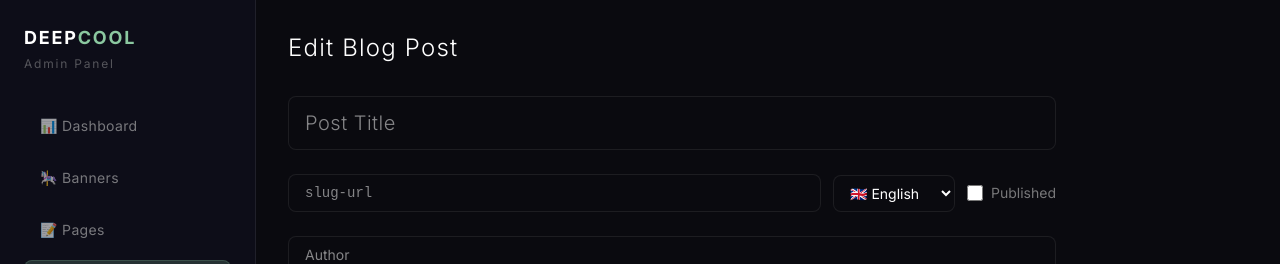
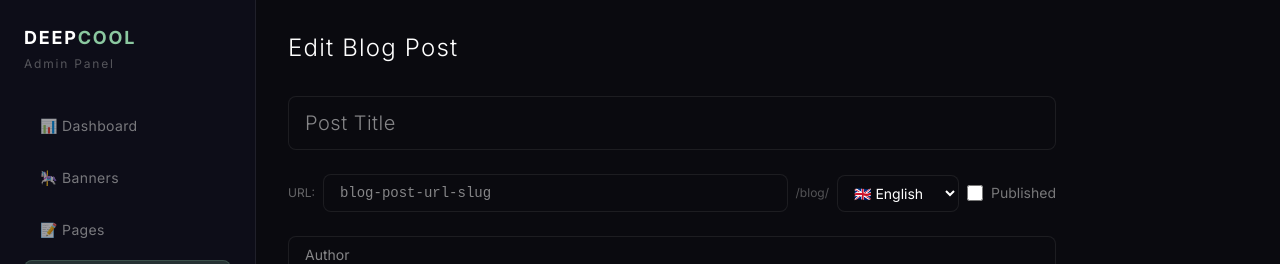
Before and after one commit to AiTech-source/Xmoso-B2B, a Next.js app: page /admin/blog/1/edit in a window 1280 px wide. Shown: the top 264 px of the page. Built offline with nearby package versions, Linux system fonts and the light colour scheme; no server answers; the database is empty.

Commit message:
fix: dark print header for logo + blog slug label

```diff
--- a/src/app/admin/blog/[id]/edit/page.tsx
+++ b/src/app/admin/blog/[id]/edit/page.tsx
@@ -81,9 +81,11 @@ export default function AdminBlogEditPage() {
             placeholder="Post Title" className="w-full bg-deep-dark border border-silver/10 rounded-lg px-4 py-3 text-xl text-white font-light tracking-wide" />
 
           {/* Slug + Locale + Published */}
-          <div className="flex gap-3 items-center flex-wrap">
+          <div className="flex flex-wrap items-center gap-2">
+            <span className="text-xs text-silver/50">URL:</span>
             <input value={form.slug} onChange={(e) => setForm({ ...form, slug: e.target.value.toLowerCase().replace(/[^a-z0-9]+/g, "-") })}
-              placeholder="slug-url" className="flex-1 bg-deep-dark border border-silver/10 rounded-lg px-4 py-2 text-sm text-white font-mono min-w-[200px]" />
+              placeholder="blog-post-url-slug" className="flex-1 bg-deep-dark border border-silver/10 rounded-lg px-4 py-2 text-sm text-white font-mono min-w-[200px]" />
+<span className="text-xs text-silver/40">/blog/</span>
             <select value={form.locale} onChange={(e) => setForm({ ...form, locale: e.target.value })}
               className="bg-deep-dark border border-silver/10 rounded-lg px-3 py-2 text-sm text-white">
               <option value="en">🇬🇧 English</option><option value="zh">🇨🇳 Chinese</option>
--- a/src/app/api/product-print/route.ts
+++ b/src/app/api/product-print/route.ts
@@ -69,15 +69,15 @@ export async function GET(req: Request) {
   * { box-sizing:border-box; margin:0; padding:0; }
   body { font-family:'Helvetica Neue',Arial,sans-serif; background:#fff; color:#222; line-height:1.5; padding:30px; }
   .bar { height:4px; background:linear-gradient(90deg,#2a7d4e,#7EC8E3); margin:-30px -30px 20px; }
-  .hd { display:flex; justify-content:space-between; align-items:flex-end; padding-bottom:15px; border-bottom:2px solid #2a7d4e; margin-bottom:20px; }
+  .hd { display:flex; justify-content:space-between; align-items:flex-end; padding:20px; background:#1a1a2e; border-radius:8px; margin-bottom:20px; }
+  .hd-l .b { font-size:20px;font-weight:700;color:#8BC8A0;letter-spacing:2px; }
+  .hd-l .t { font-size:9px;color:rgba(255,255,255,0.4);letter-spacing:1px; }
+  .hd-r { text-align:right; }
+  .hd-r h1 { font-size:22px;font-weight:600;color:#fff; }
+  .hd-r .sub { font-size:13px;color:rgba(255,255,255,0.6);margin-top:2px; }
+  .hd-r .cat { font-size:11px;color:#8BC8A0;margin-top:1px;font-weight:500; }
   .hd-l { display:flex; align-items:center; gap:12px; }
   .hd-l .m { width:36px;height:36px;background:#2a7d4e;border-radius:6px;display:flex;align-items:center;justify-content:center;color:#fff;font-weight:700;font-size:18px; }
-  .hd-l .b { font-size:20px;font-weight:700;color:#2a7d4e;letter-spacing:2px; }
-  .hd-l .t { font-size:9px;color:#999;letter-spacing:1px; }
-  .hd-r { text-align:right; }
-  .hd-r h1 { font-size:22px;font-weight:600;color:#111; }
-  .hd-r .sub { font-size:13px;color:#666;margin-top:2px; }
-  .hd-r .cat { font-size:11px;color:#2a7d4e;margin-top:1px;font-weight:500; }
   .tc { display:flex; gap:24px; margin-bottom:20px; }
   .ic { width:200px; min-height:150px; flex-shrink:0; background:#f5f0e8; border-radius:6px; display:flex; align-items:center; justify-content:center; padding:8px; }
   .ic img { max-width:100%; max-height:180px; object-fit:contain; }
```
